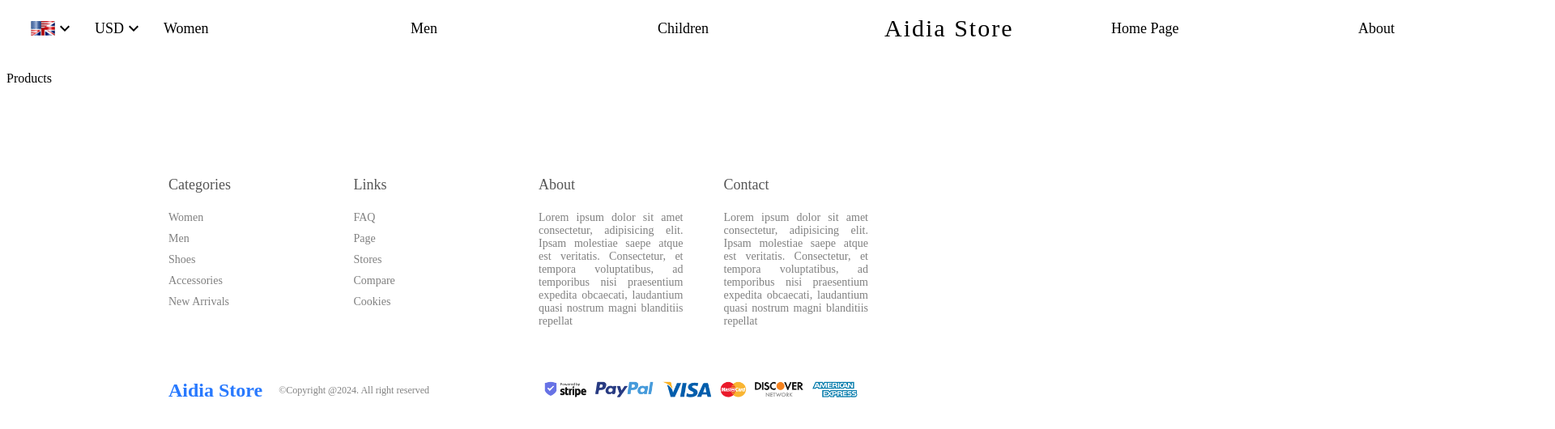
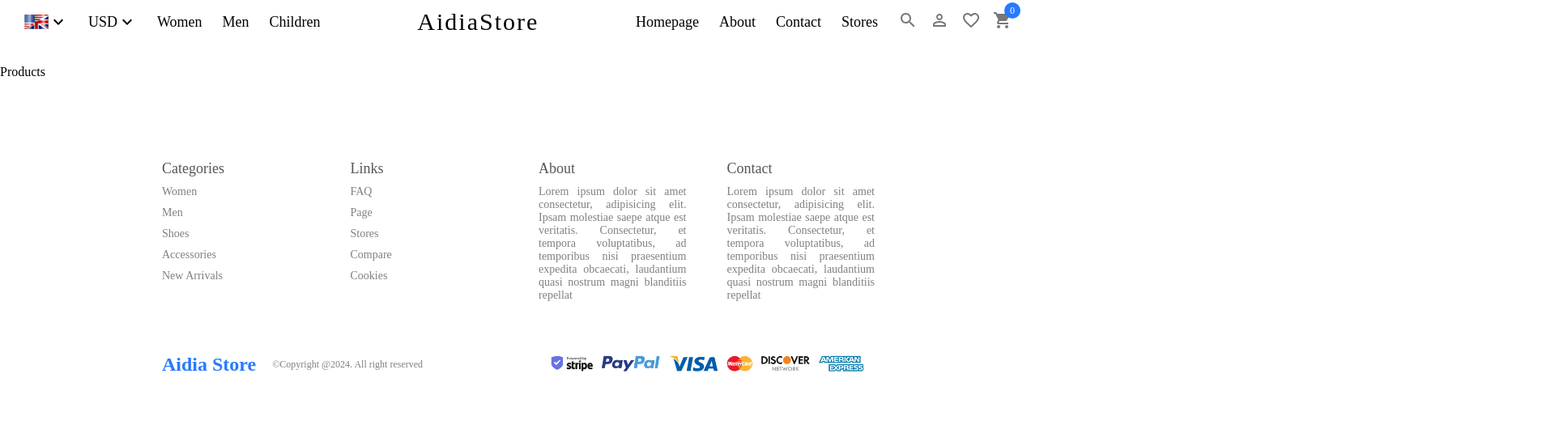
Before and after one commit to MahmoudAidia/E-commerce, a React (Vite) app in the folder client/: page /products/1 in a window 1280 px wide. Shown: the top 530 px of the page at 81% size, 1920 px wide, since content can reach past the window. Built offline with nearby package versions, Linux system fonts and the light colour scheme.

Commit message:
Fixed Navbar bug

```diff
--- a/client/package.json
+++ b/client/package.json
@@ -17,7 +17,8 @@
     "react": "^18.2.0",
     "react-dom": "^18.2.0",
     "react-router-dom": "^6.23.1",
-    "sass": "^1.77.1"
+    "sass": "^1.77.1",
+    "scss": "^0.2.4"
   },
   "devDependencies": {
     "@types/react": "^18.2.66",
--- a/client/src/App.jsx
+++ b/client/src/App.jsx
@@ -6,15 +6,6 @@ import Navbar from "./Components/Navbar/Navbar";
 import Footer from "./Components/Footer/Footer";
 import "./App.scss";
 
-const Layout = () => {
-  return (
-    <div className="app">
-      <Navbar />
-      <Outlet />
-      <Footer />
-    </div>
-  );
-};
 const router = createBrowserRouter([
   {
     path: "/",
@@ -35,6 +26,16 @@ const router = createBrowserRouter([
     ],
   },
 ]);
+
+function Layout() {
+  return (
+    <div className="app">
+      <Navbar />
+      <Outlet />
+      <Footer />
+    </div>
+  );
+}
 function App() {
   return (
     <div>
--- a/client/src/App.scss
+++ b/client/src/App.scss
@@ -1,6 +1,7 @@
+* {
+  padding: 0;
+  margin: 0;
+  box-sizing: border-box;
+}
 .app {
-  .link {
-    color: inherit;
-    text-decoration: none;
-  }
 }
--- a/client/src/Components/FeaturedProducts/FeaturedProducts.jsx
+++ b/client/src/Components/FeaturedProducts/FeaturedProducts.jsx
@@ -1,5 +1,7 @@
 import Card from "../Card/Card";
 import "./FeaturedProducts.scss";
+
+const data = [];
 
 function FeaturedProducts({ type }) {
   return (
--- a/client/src/Components/Navbar/Navbar.jsx
+++ b/client/src/Components/Navbar/Navbar.jsx
@@ -3,8 +3,8 @@ import SearchIcon from "@mui/icons-material/Search";
 import PersonOutlineIcon from "@mui/icons-material/PersonOutline";
 import FavoriteBorderIcon from "@mui/icons-material/FavoriteBorder";
 import ShoppingCartIcon from "@mui/icons-material/ShoppingCart";
+import { Link } from "react-router-dom";
 import "./Navbar.scss";
-import { Link } from "react-router-dom";
 
 function Navbar() {
   return (
@@ -12,7 +12,7 @@ function Navbar() {
       <div className="wrapper">
         <div className="left">
           <div className="item">
-            <img src="/img/en.png" />
+            <img src="/public/img/en.png" alt="" />
             <KeyboardArrowDownIcon />
           </div>
 
@@ -20,50 +20,53 @@ function Navbar() {
             <span>USD</span>
             <KeyboardArrowDownIcon />
           </div>
+
           <div className="item">
-            <Link className="link" to="/products/1">
+            <Link className="linkNav" to="/products/1">
               Women
             </Link>
           </div>
+
           <div className="item">
-            <Link className="link" to="/products/2">
+            <Link className="linkNav" to="/products/2">
               Men
             </Link>
           </div>
+
           <div className="item">
-            <Link className="link" to="/products/3">
+            <Link className="linkNav" to="/products/3">
               Children
             </Link>
           </div>
         </div>
+
         <div className="center">
-          <Link className="link" to="/">
-            Aidia Store
+          <Link className="linkNav" to="/">
+            AidiaStore
           </Link>
         </div>
+
         <div className="right">
           <div className="item">
-            <Link className="link" to="/">
-              {" "}
-              Home Page
+            <Link className="linkNav" to="/">
+              Homepage
             </Link>
-          </div>
+          </div>{" "}
           <div className="item">
-            <Link className="link" to="/">
+            <Link className="linkNav" to="/">
               About
             </Link>
-          </div>
+          </div>{" "}
           <div className="item">
-            <Link className="link" to="/">
+            <Link className="linkNav" to="/">
               Contact
             </Link>
-          </div>
+          </div>{" "}
           <div className="item">
-            <Link className="link" to="/">
+            <Link className="linkNav" to="/">
               Stores
             </Link>
           </div>
-
           <div className="icons">
             <SearchIcon />
             <PersonOutlineIcon />
--- a/client/src/Components/Navbar/Navbar.scss
+++ b/client/src/Components/Navbar/Navbar.scss
@@ -1,12 +1,10 @@
 .navbar {
   height: 80px;
-
   .wrapper {
     padding: 10px 30px;
     display: flex;
     justify-content: space-between;
     align-items: center;
-
     .item {
       display: flex;
       align-items: center;
@@ -17,35 +15,52 @@
       display: flex;
       align-items: center;
       gap: 25px;
+      .linkNav {
+        text-decoration: none;
+        color: inherit;
+      }
     }
+
     .center {
       font-size: 30px;
       letter-spacing: 2px;
+
+      .linkNav {
+        text-decoration: none;
+        color: inherit;
+      }
     }
+
     .right {
       display: flex;
       align-items: center;
       gap: 25px;
+      .linkNav {
+        text-decoration: none;
+        color: inherit;
+      }
+
       .icons {
         display: flex;
         gap: 15px;
         color: #777;
         cursor: pointer;
-        position: relative;
+
         .cartIcon {
+          position: relative;
           span {
+            width: 20px;
+            height: 20px;
             font-size: 12px;
-            height: 20px;
-            width: 20px;
             border-radius: 50%;
             background-color: #2879fe;
             color: #fff;
-            position: absolute;
-            right: -10px;
-            top: -10px;
             display: flex;
             align-items: center;
             justify-content: center;
+            position: absolute;
+            top: -10px;
+            right: -10px;
           }
         }
       }
--- a/client/src/Components/Slider/Slider.jsx
+++ b/client/src/Components/Slider/Slider.jsx
@@ -11,6 +11,7 @@ const data = [
 function Slider() {
   const [currentSlide, setCurrentSlide] = useState(0);
   console.log(currentSlide);
+
   function prevSlide() {
     if (currentSlide === 0) {
       setCurrentSlide(2);
@@ -18,6 +19,7 @@ function Slider() {
       setCurrentSlide((prev) => prev - 1);
     }
   }
+
   function nextSlide() {
     if (currentSlide === 2) {
       setCurrentSlide(0);
@@ -29,7 +31,7 @@ function Slider() {
     <div className="slider">
       <div
         className="container"
-        style={{ transform: `translate(-${currentSlide * 100}vw)` }}
+        style={{ transform: `translateX(-${currentSlide * 100}vw)` }}
       >
         <img src={data[0]} />
         <img src={data[1]} />
--- a/client/src/Components/Slider/Slider.scss
+++ b/client/src/Components/Slider/Slider.scss
@@ -1,13 +1,10 @@
 .slider {
   height: calc(100vh - 80px);
-  // width: 100vw;
-  width: 100%;
+  width: 100vw;
+  // width: 100%;
   position: relative;
-  overflow-y: hidden; /* Hide vertical scrollbar */
-  overflow-x: hidden; /* Hide horizontal scrollbar */
+  overflow: hidden;
   .container {
-    overflow-y: hidden; /* Hide vertical scrollbar */
-    overflow-x: hidden; /* Hide horizontal scrollbar */
     width: 300vw;
     height: 100%;
     display: flex;
--- a/client/src/pages/Home/Home.jsx
+++ b/client/src/pages/Home/Home.jsx
@@ -6,8 +6,6 @@ function Home() {
   return (
     <div className="home">
       <Slider />
-      <FeaturedProducts type="featured" />
-      <FeaturedProducts type="trending" />
     </div>
   );
 }
```
Also changed, not shown: 1 other file (tests, documents, lock files or other folders).
